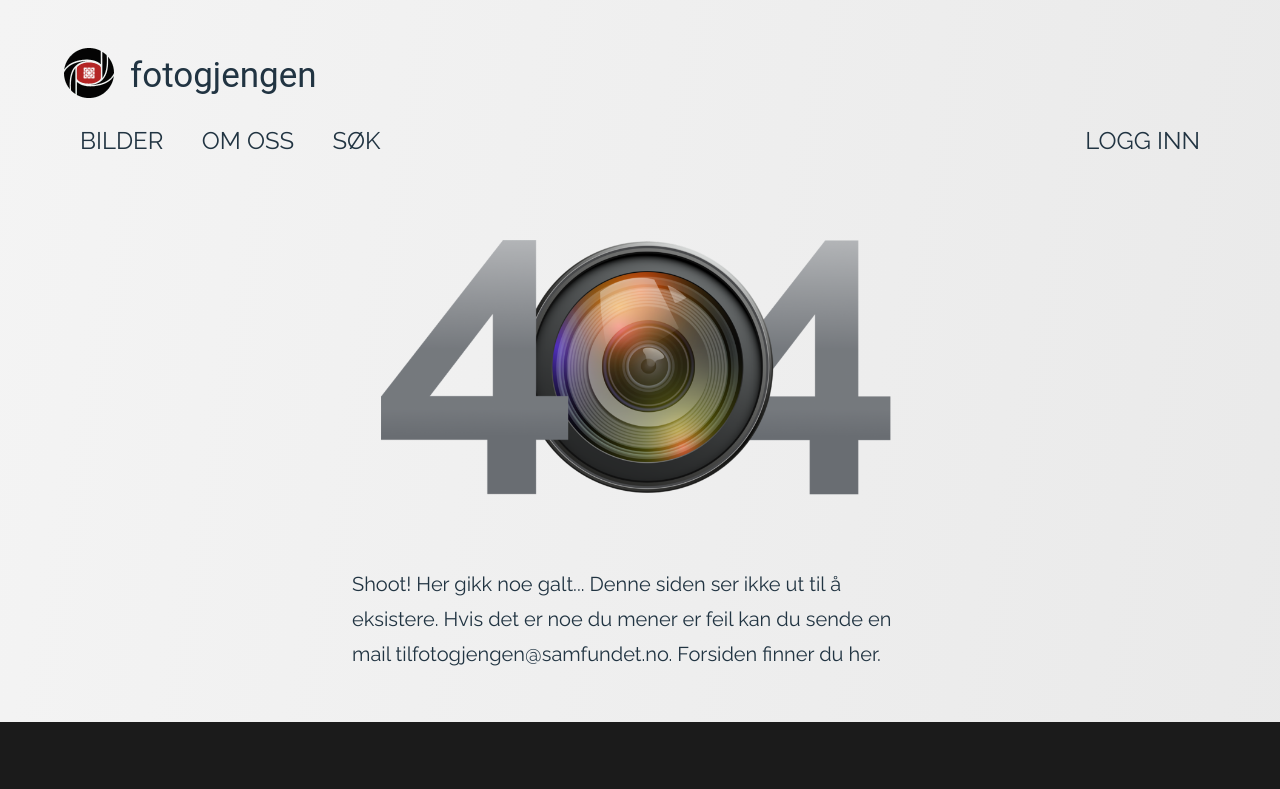
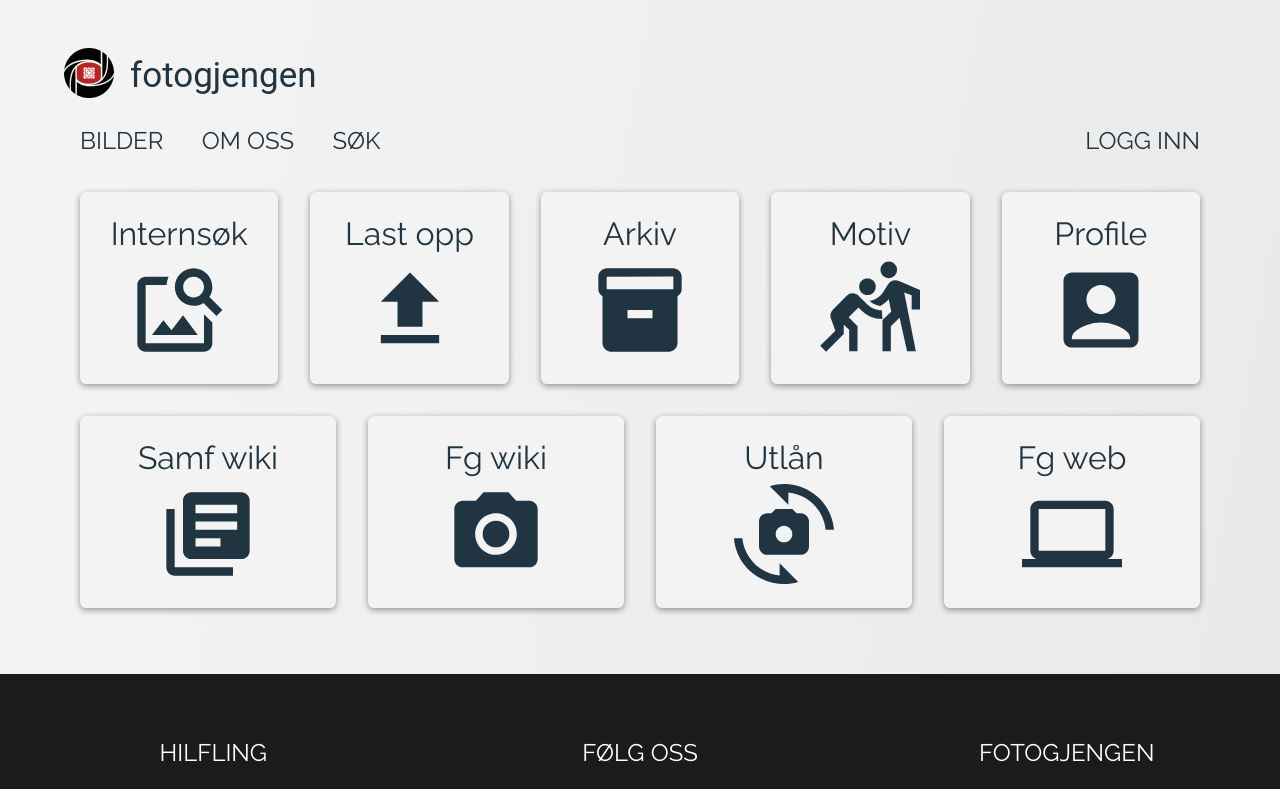
Before and after one commit to Fotogjengen/hilfling-frontend-extern, a React (Create React App) app: page /intern in a window 1280 px wide. Shown: the top 789 px of the page. Built offline with nearby package versions, Linux system fonts and the light colour scheme.

Commit message:
Feature/endre/internNavigasjonSide (#540)
* made a intern site for navigating

* made more intern nav links

* removed head text and added more intern links

Co-authored-by: endre2112 <endrerm@samfundet.no>

```diff
--- a/src/AppRoutes.tsx
+++ b/src/AppRoutes.tsx
@@ -10,6 +10,8 @@ import NotFound from "./views/NotFound/NotFound";
 import Search from "./components/searchPage/Search";
 import CsaTester from "./views/CsaTester";
 import LoggInn from "./views/Intern/LoggInn/LoggInn";
+import InternNav from "./views/Intern/InternNav/InternNav";
+import Redirect from "./utils/Redirect/Redirect";
 
 const AppRoutes: FC = () => {
   return (
@@ -21,12 +23,31 @@ const AppRoutes: FC = () => {
         <Route path="/about" element={<About />} />
         <Route path="/search" element={<Search />} />
         <Route path="/search/:term" element={<Search />} />
-        <Route path="/myprofile" element={<MyProfile />} />
+        <Route path="/intern/myprofile" element={<MyProfile />} />
         <Route path="/csa-tester" element={<CsaTester />} />
         <Route path="/intern/last-opp" element={<PhotoUpload />} />
         <Route path="/intern/arkivsjef" element={<Arkivsjef />} />
         <Route path="/logg-inn" element={<LoggInn />} />
+        <Route path="/intern" element={<InternNav />} />
         <Route path="*" element={<NotFound />} />
+        <Route
+          path="/samf-wiki"
+          element={<Redirect link="https://wiki.samfundet.no/wiki/" />}
+        />
+        <Route
+          path="/fg-wiki"
+          element={<Redirect link="https://wiki.samfundet.no/fg/" />}
+        />
+        <Route
+          path="/utlaan"
+          element={
+            <Redirect link="https://wiki.samfundet.no/fg/Utl%C3%A5nsordning" />
+          }
+        />
+        <Route
+          path="/fg-web"
+          element={<Redirect link="https://github.com/Fotogjengen/" />}
+        />
       </Routes>
     </>
   );
--- a/src/components/Header/Header.tsx
+++ b/src/components/Header/Header.tsx
@@ -10,10 +10,10 @@ import ImageIcon from "@mui/icons-material/Image";
 import MenuIcon from "@mui/icons-material/Menu";
 import CloseIcon from "@mui/icons-material/Close";
 import InfoIcon from "@mui/icons-material/Info";
-import UploadIcon from "@mui/icons-material/Upload";
-import ImageSearchIcon from "@mui/icons-material/ImageSearch";
+import AccessibilityNewIcon from "@mui/icons-material/AccessibilityNew";
 import LockIcon from "@mui/icons-material/Lock";
 import NoEncryptionGmailerrorredIcon from "@mui/icons-material/NoEncryptionGmailerrorred";
+import SearchIcon from "@mui/icons-material/Search";
 
 const HeaderComponent: FC = () => {
   const { isAuthenticated } = useAuth0();
@@ -40,18 +40,21 @@ const HeaderComponent: FC = () => {
       icon: <InfoIcon />,
       noAuth: true,
     },
-    {
-      name: "Last opp",
-      to: "/intern/last-opp",
-      icon: <UploadIcon />,
-      noAuth: isAuthenticated,
-    },
+
     {
       name: "Søk",
       to: "/search",
-      icon: <ImageSearchIcon />,
+      icon: <SearchIcon />,
       noAuth: true,
     },
+
+    {
+      name: "Intern",
+      to: "/intern",
+      icon: <AccessibilityNewIcon />,
+      noAuth: isAuthenticated,
+    },
+
     {
       name: "Logg inn",
       to: "/logg-inn",
@@ -103,8 +106,7 @@ const HeaderComponent: FC = () => {
           <div className={styles.navList}>
             <Link to="/search">BILDER</Link>
             <Link to="/about">OM OSS</Link>
-            {isAuthenticated && <Link to="/intern/last-opp">LAST OPP</Link>}
-
+            {isAuthenticated && <Link to="/intern/">INTERN</Link>}
             <Link to="/search">SØK</Link>
           </div>
           <div className={styles.loggContainer}>
--- a/src/index.tsx
+++ b/src/index.tsx
@@ -26,6 +26,7 @@ const Root: React.FC = () => (
             </Router>
           </div>
         </div>
+
         <GuiFooter />
       </ThemeProvider>
     </Auth0Provider>
--- /dev/null
+++ b/src/utils/Redirect/Redirect.tsx
@@ -0,0 +1,12 @@
+import React, { FC } from "react";
+
+interface Props {
+  link: string;
+}
+
+const Redirect: FC<Props> = ({ link }: Props) => {
+  window.location.replace(link);
+  return <div>Redirecting...</div>;
+};
+
+export default Redirect;
--- /dev/null
+++ b/src/views/Intern/InternNav/InternNav.module.css
@@ -0,0 +1,44 @@
+.container {
+    display: flex;
+    align-items: center;
+    flex-direction: column;
+    font-size: 2rem;
+}
+
+.head {
+    text-align: center;
+    width: 95%;
+    margin-bottom: 0.5rem;
+
+
+}
+
+.linkContainer {
+    width: 100%;
+    display: flex;
+    justify-content: center;
+    flex-wrap: wrap;
+
+
+}
+
+
+.linkBox {
+    box-shadow: rgba(0, 0, 0, 0.4) 0px 2px 6px 0px;
+    background-color: #f3f3f3;
+    flex-grow: 1;
+    font-size: 2rem;
+    border-radius: 0.4rem;
+    display: flex;
+    align-items: center;
+    flex-direction: column;
+    width: 12rem;
+    height: 12rem;
+    margin: 1rem;
+    padding: 1rem;
+}
+
+
+.linkBox:hover {
+    transform: scale(1.01);
+}
--- /dev/null
+++ b/src/views/Intern/InternNav/InternNav.tsx
@@ -0,0 +1,81 @@
+import React from "react";
+import styles from "./InternNav.module.css";
+
+import ImageSearchIcon from "@mui/icons-material/ImageSearch";
+import InventoryIcon from "@mui/icons-material/Inventory";
+import UploadIcon from "@mui/icons-material/Upload";
+import SportsKabaddiIcon from "@mui/icons-material/SportsKabaddi";
+import AccountBoxIcon from "@mui/icons-material/AccountBox";
+import LibraryBooksIcon from "@mui/icons-material/LibraryBooks";
+import CameraAltIcon from "@mui/icons-material/CameraAlt";
+import CameraswitchIcon from "@mui/icons-material/Cameraswitch";
+import ComputerIcon from "@mui/icons-material/Computer";
+import { Link } from "react-router-dom";
+
+const InternNav = () => {
+  const iconSize = 100;
+  const internLinks = [
+    {
+      name: "Internsøk",
+      to: "/søk",
+      icon: <ImageSearchIcon style={{ fontSize: iconSize }} />,
+    },
+    {
+      name: "Last opp",
+      to: "/intern/last-opp",
+      icon: <UploadIcon style={{ fontSize: iconSize }} />,
+    },
+    {
+      name: "Arkiv",
+      to: "/intern/arkivsjef",
+      icon: <InventoryIcon style={{ fontSize: iconSize }} />,
+    },
+    {
+      name: "Motiv",
+      to: "/intern/arkivsjef",
+      icon: <SportsKabaddiIcon style={{ fontSize: iconSize }} />,
+    },
+    {
+      name: "Profile",
+      to: "/intern/myprofile",
+      icon: <AccountBoxIcon style={{ fontSize: iconSize }} />,
+    },
+    {
+      name: "Samf wiki",
+      to: "/samf-wiki",
+      icon: <LibraryBooksIcon style={{ fontSize: iconSize }} />,
+    },
+    {
+      name: "Fg wiki",
+      to: "/fg-wiki",
+      icon: <CameraAltIcon style={{ fontSize: iconSize }} />,
+    },
+    {
+      name: "Utlån",
+      to: "/utlaan",
+      icon: <CameraswitchIcon style={{ fontSize: iconSize }} />,
+    },
+    {
+      name: "Fg web",
+      to: "/fg-web",
+      icon: <ComputerIcon style={{ fontSize: iconSize }} />,
+    },
+  ];
+
+  return (
+    <>
+      <div className={styles.container}>
+        <div className={styles.linkContainer}>
+          {internLinks.map((link, index) => (
+            <Link className={styles.linkBox} key={index} to={link.to}>
+              {link.name}
+              {link.icon}
+            </Link>
+          ))}
+        </div>
+      </div>
+    </>
+  );
+};
+
+export default InternNav;
```
